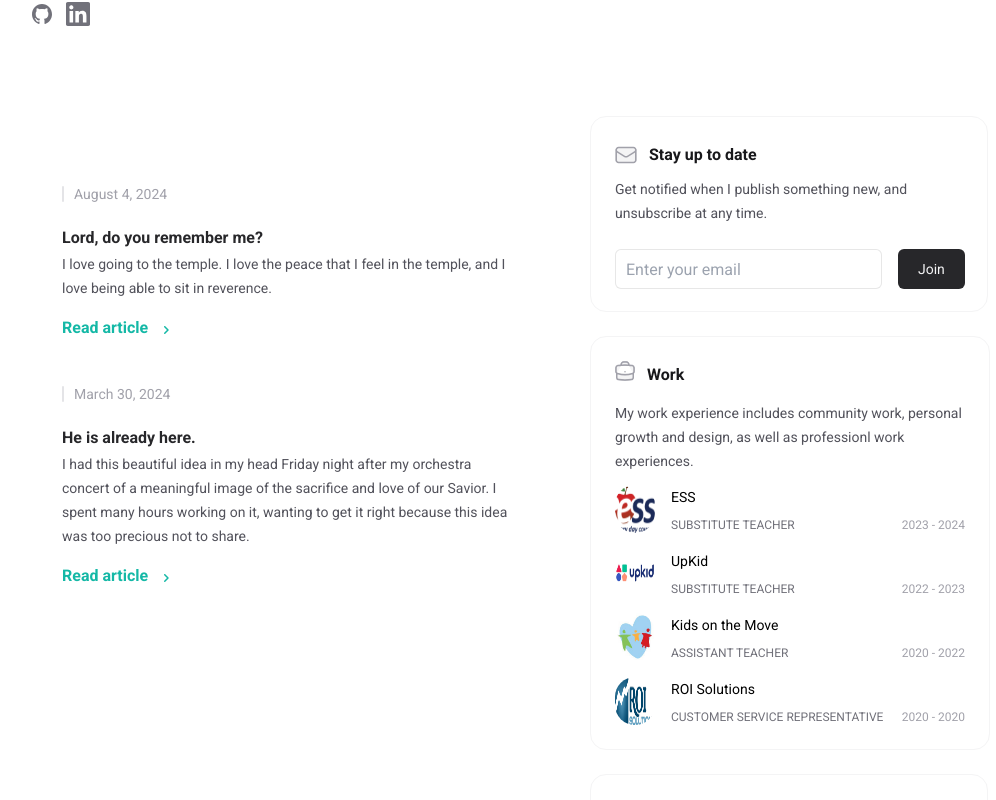
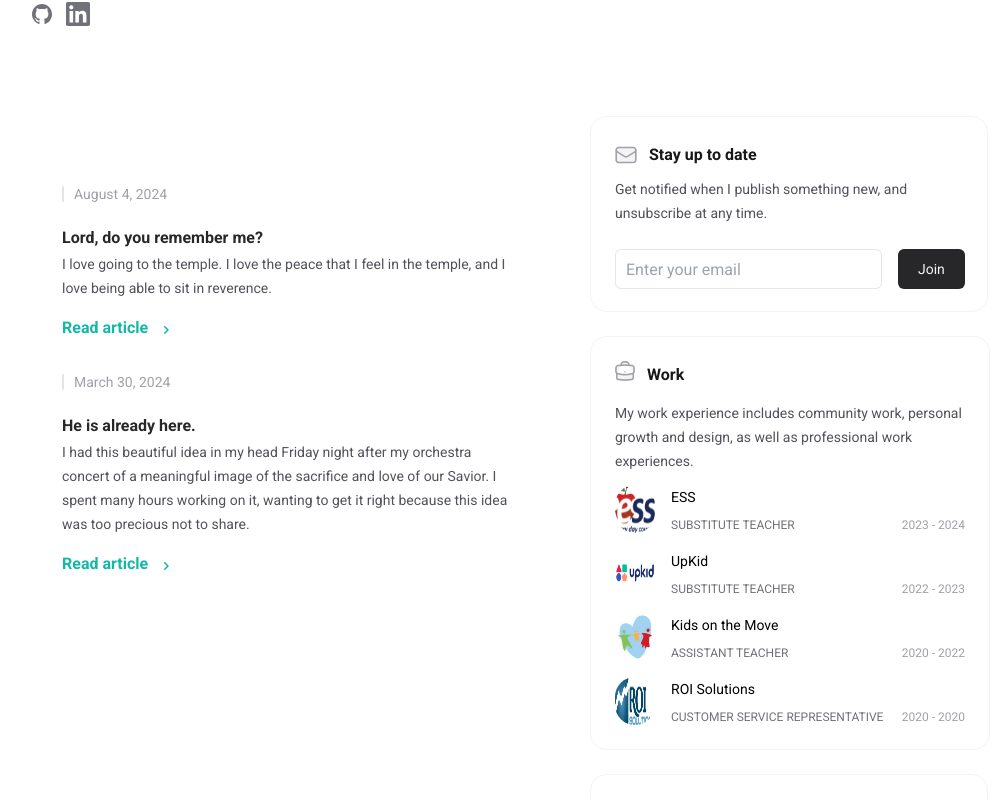
Before and after one commit to mattie-velasquez/mattie-velasquez.github.io, a Next.js app: page / in a window 1280 px wide. Shown: the part 388-1188 px from the top of the page, without its empty margins (130-1126 px from the left). Built offline with nearby package versions, Linux system fonts and the light colour scheme.

Commit message:
small changes

```diff
--- a/src/app/page.jsx
+++ b/src/app/page.jsx
@@ -32,7 +32,7 @@ export default function Home() {
             className="widget"
             title={"Work"}
             content={
-              "My work experience includes community work, personal growth and design, as well as professionl work experiences."
+              "My work experience includes community work, personal growth and design, as well as professional work experiences."
             }
             experiences={work}
           />
--- a/src/components/ArticleCard/ArticleCard.jsx
+++ b/src/components/ArticleCard/ArticleCard.jsx
@@ -1,7 +1,7 @@
   const ArticleCard = ({articleList = []}) => {
   return (
   <div className="article-card-container flex flex-col lg:w-[512px] py-8">
-    <ul className="flex flex-col lg:p-8 gap-10">
+    <ul className="flex flex-col lg:p-8 gap-7">
     {articleList?.map((article, index) => (
       <li key={index}>
         <article data-testid={`articleCard${index}`} className="article-card">
--- a/src/components/Data.jsx
+++ b/src/components/Data.jsx
@@ -1,5 +1,4 @@
 // import next from "next";
-
 
 export const skills = [
     { name: 'HTML', proficiency: 60, icon: '/SkillsWidget/html5.svg'},
@@ -61,8 +60,8 @@ export const footerLinks = [
 export const navOptions = [
   { path: '/', label: 'Home' },
   { path: '/projects', label: 'Projects' },
+  { path: '/about', label: 'About' },
   { path: '/favorite-tools', label: 'Favorite Tools' },
-  { path: '/about', label: 'About' },
   ];
 
 export const socialLinks = [
@@ -163,6 +162,6 @@ export const projectList = [
 //     logo: "/ProjectCard/",
     name: "My Portfolio",
     content: "A link to the main page of my portfolio.",
-    link: "https://mattievelasquez.github.io",
+    link: "https://tethergirl30.github.io",
   }
 ];
```
Also changed, not shown: src/app/about/page.jsx (+7 -7 lines).
